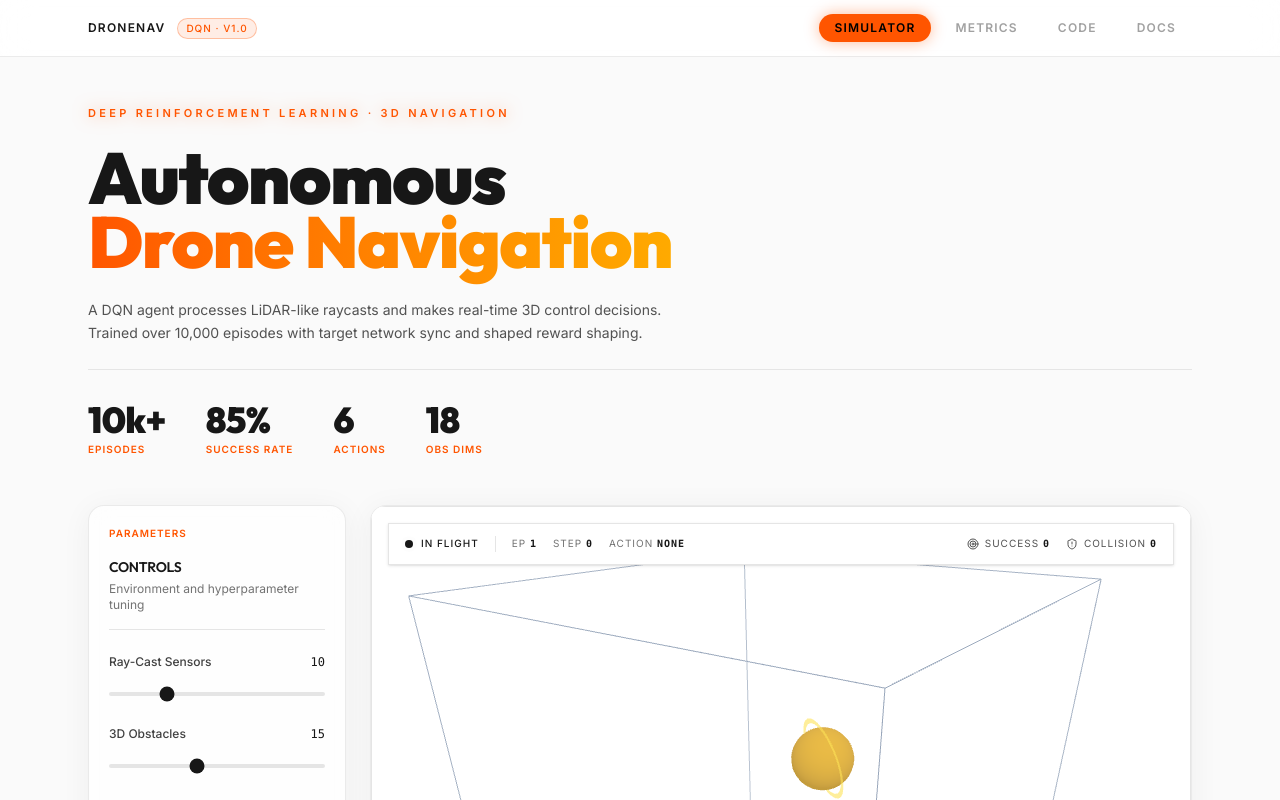
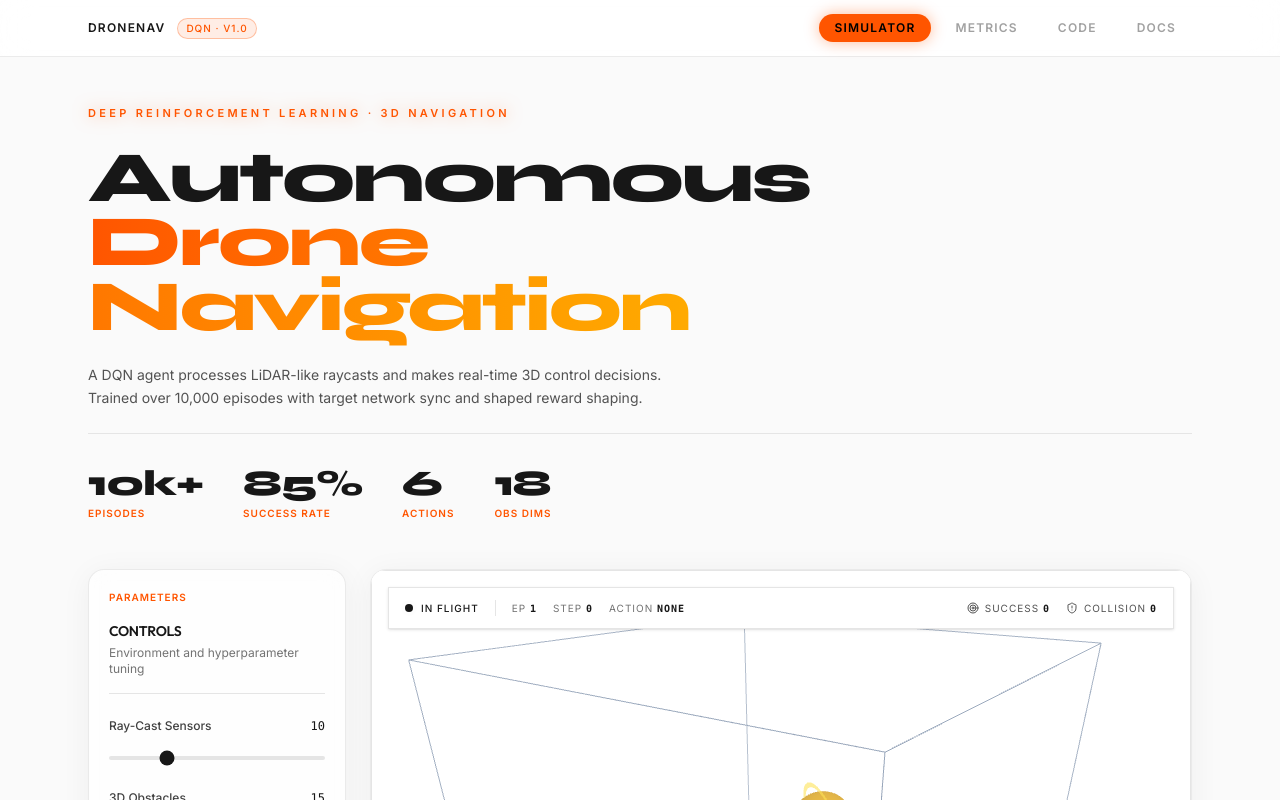
Before and after one commit to mukuld1511-bit/Drone-Simulator-RL, a React (Vite) app: page / in a window 1280 px wide. Shown: the top 800 px of the page. Built offline with nearby package versions, Linux system fonts and the light colour scheme; no server answers.

Commit message:
UI: Upgrade hero element font to Syne for a more premium look

```diff
--- a/src/index.css
+++ b/src/index.css
@@ -1,4 +1,4 @@
-@import url('https://fonts.googleapis.com/css2?family=Outfit:wght@300;400;500;600;700;800;900&family=Inter:wght@400;500;600&display=swap');
+@import url('https://fonts.googleapis.com/css2?family=Outfit:wght@300;400;500;600;700;800;900&family=Inter:wght@400;500;600&family=Syne:wght@700;800&display=swap');
 @import "tailwindcss";
 
 :root {
@@ -13,9 +13,14 @@
   -moz-osx-font-smoothing: grayscale;
 }
 
-h1, h2, h3, h4, h5, h6, .font-display {
+h1, h2, h3, h4, h5, h6 {
   font-family: 'Outfit', sans-serif;
   letter-spacing: -0.02em;
+}
+
+.font-display {
+  font-family: 'Syne', sans-serif;
+  letter-spacing: -0.03em;
 }
 
 .glass-panel {
```
Also changed, not shown: python_code/requirements.txt.
